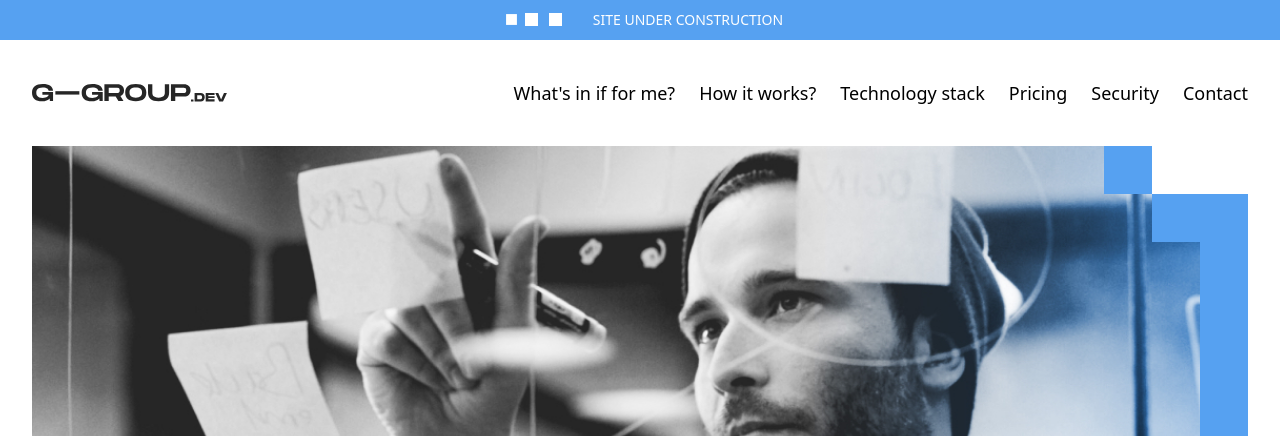
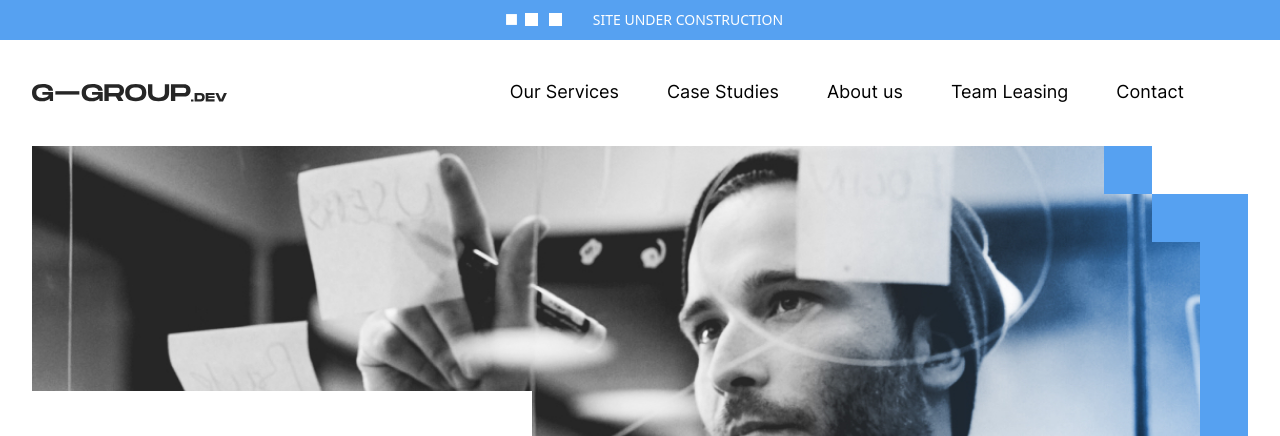
Before and after one commit to Fichtner21/g-group, a website built with webpack: page src/index.html in a window 1280 px wide. Shown: the top 436 px of the page. Built offline with nearby package versions, Linux system fonts and the light colour scheme.

Commit message:
ver before change remote to GG

```diff
--- a/src/css/style.css
+++ b/src/css/style.css
@@ -19,3 +19,11 @@ body {
   font-style: normal;
   font-display: swap;
 }
+
+@font-face {
+  font-family: 'Inter';
+  src: url("../fonts/Inter-Regular.ttf") format("truetype");
+  font-weight: 400;
+  font-style: normal;
+  font-display: swap;
+}
--- a/src/index.html
+++ b/src/index.html
@@ -3,13 +3,12 @@
   <head>
     <meta charset="UTF-8" />
     <meta name="viewport" content="width=device-width, initial-scale=1.0" />
-    <title>Starter Webpack-Tailwind-SCSS</title>
+    <title>G-GROUP.dev</title>
     <link rel="preconnect" href="https://fonts.googleapis.com">
     <link rel="preconnect" href="https://fonts.gstatic.com" crossorigin>
     <link href="https://fonts.googleapis.com/css2?family=Rajdhani:wght@300;400;500;600;700&display=swap" rel="stylesheet">
     <link rel="stylesheet" href="https://cdnjs.cloudflare.com/ajax/libs/font-awesome/5.15.1/css/all.min.css" integrity="sha512-+4zCK9k+qNFUR5X+cKL9EIR+ZOhtIloNl9GIKS57V1MyNsYpYcUrUeQc9vNfzsWfV28IaLL3i96P9sdNyeRssA==" crossorigin="anonymous" />
     <link href="https://fonts.googleapis.com/css2?family=Inter:wght@300;400;600;700;900&display=swap" rel="stylesheet">
-    <!-- <link href="http://fonts.cdnfonts.com/css/monument-extended" rel="stylesheet"> -->
     <script src="https://code.jquery.com/jquery-3.6.0.min.js" integrity="sha256-/xUj+3OJU5yExlq6GSYGSHk7tPXikynS7ogEvDej/m4=" crossorigin="anonymous"></script>
     <script async
     src="https://maps.googleapis.com/maps/api/js?key=AIzaSyD0gEk5ngA09DhJ1nPMEvW9rQHQ5MlSrhM&callback=initMap">
@@ -22,10 +21,10 @@
         <div class="text-sm text-white ml-4">SITE UNDER CONSTRUCTION</div>
       </div>
     </section>
-    <section class="bg-white" >
-      <nav class="mx-auto px-8 relative z-20 bg-white" id="header-menu">
-        <div class="container">
-          <div class="flex justify-between py-7">
+    <section class="bg-white">
+      <div class="container mx-auto pr-8">
+        <nav class="mx-auto px-8 relative z-20 bg-white" id="header-menu">
+          <div id="header-under" class="flex justify-between py-7 transition-all transform duration-300">
             <div>
               <!-- Website Logo -->
               <a href="#" class="flex items-center py-4">
@@ -56,24 +55,21 @@
               </a>
             </div>
             <!-- Primary Navbar items -->
-            <ul class="hidden lg:flex items-center">
-              <li class="ml-12">
-                <a href="#section_what" class="link text-blasck antialiased text-lg hover:border-b border-mainblue transition duration-300">What's in if for me?</a>
+            <ul class="hidden lg:flex items-center font-inter">
+              <li class="transition-all transform duration-300 border-transparent border-b-2 hover:border-bluemain ml-12">
+                <a href="#section_what" class="link text-black antialiased text-lg">Our Services</a>
               </li>
-              <li class="ml-6">
-                <a href="#section_how" class="link text-blasck antialiased text-lg hover:border-b border-mainblue transition duration-300">How it works?</a>
+              <li class="transition-all transform duration-300 border-transparent border-b-2 hover:border-bluemain ml-12">
+                <a href="#section_how" class="link text-black antialiased text-lg">Case Studies</a>
               </li>
-              <li class="ml-6">
-                <a href="#section_stack" class="link text-blasck antialiased text-lg hover:border-b border-mainblue transition duration-300">Technology stack</a>
+              <li class="transition-all transform duration-300 border-transparent border-b-2 hover:border-bluemain ml-12">
+                <a href="#section_stack" class="link text-black antialiased text-lg">About us</a>
               </li>
-              <li class="ml-6">
-                <a href="#section_pricing" class="link text-blasck antialiased text-lg hover:border-b border-mainblue transition duration-300">Pricing</a>
+              <li class="transition-all transform duration-300 border-transparent border-b-2 hover:border-bluemain ml-12">
+                <a href="#section_pricing" class="link text-black antialiased text-lg">Team Leasing</a>
               </li>
-              <li class="ml-6">
-                <a href="#section_security" class="link text-blasck antialiased text-lg hover:border-b border-mainblue transition duration-300">Security</a>
-              </li>
-              <li class="ml-6">
-                <a href="#section_contact" class="link text-blasck antialiased text-lg hover:border-b border-mainblue transition duration-300">Contact</a>
+              <li class="transition-all transform duration-300 border-transparent border-b-2 hover:border-bluemain ml-12">
+                <a href="#section_contact" class="link text-black antialiased text-lg">Contact</a>
               </li>
             </ul>
             <!-- Mobile menu button -->
@@ -121,13 +117,12 @@
               </li>
             </ul>
           </div>
-        </div>
-      </nav>
+        </nav>
+      </div>
       <div class="container mx-auto px-8 relative pb-28">
-        <!-- <div id="top-section"></div> -->
         <div class="relative top-img">
           <img src="./images/img1.jpg" class="min-w-full">
-          <div class="bg-white absolute bottom-12 -left-12 p-20 xl:max-w-px570">
+          <div class="bg-white absolute bottom-12 left-0 py-20 pr-20 xl:max-w-px500 font-inter">
             <div class="flex mb-8">
               <div class="bg-blackmain w-5 h-2"></div>
               <div class="bg-bluemain w-5 h-2"></div>
@@ -138,6 +133,12 @@
             <div class="text-xl mb-8">
               We are here to create tailor-made digital solutions for your business.
             </div>
+
+            <a href="" class="flex group">
+              <div class="bg-gradient-to-b from-lightblackbtn to-darkblackbtn text-white w-44 h-12 flex items-center pl-4">HIRE US</div>
+              <div class="text-white bg-bluemain flex items-center justify-center w-12 h-12"><i class="fas fa-arrow-right transition-all duration-300 transform group-hover:translate-x-1"></i></div>
+            </a>
+
           </div>
           <div class="absolute right-12 top-0 grid grid-cols-2">
             <div class="w-12 h-12 bg-bluemain" data-aos="fade-up" data-aos-delay="100"></div>
@@ -449,20 +450,20 @@
           <div class="bottom-img-right"></div>
         </div>
         <div class="grid grid-cols-3 mb-48">
-          <div>
+          <div data-aos="fade-right">
             <div class="mb-6">
               <div class="bg-bluemain h-30px w-30px"></div>
             </div>
             <div>We care about our<br> clients and our team.</div>
           </div>
-          <div class="text-center">
+          <div class="text-center" data-aos="fade-right" data-aos-delay="300">
             <div class="flex justify-center mb-6">
               <div class="bg-bluemain h-30px w-30px"></div>
               <div class="bg-bluemain h-30px w-30px ml-8"></div>
             </div>
             <div>We are flexible, cost-conscious<br> and ambitious.</div>
           </div>
-          <div class="">
+          <div class="" data-aos="fade-right" data-aos-delay="600">
             <div class="flex justify-end mb-6">
               <div class="bg-bluemain h-30px w-30px"></div>
               <div class="bg-bluemain h-30px w-30px ml-8"></div>
@@ -622,7 +623,7 @@
             <h3 class="font-monument text-white text-2xl mb-6">G-GROUP</h3>
             <div class="text-white">© Globe Group 2021. All rights reserved.</div>
             <a href="/" class="text-bluemain hover:underline">Privacy Policy</a>
-            <div class="flex py-4">
+            <div class="flex pt-12">
               <div class="text-2xl text-white text-opacity-80">
                 <a href="/">
                   <i class="fab fa-facebook-f"></i>
--- a/src/js/script.js
+++ b/src/js/script.js
@@ -12,10 +12,12 @@ import "../css/style.scss";
 
 import { Loader } from "@googlemaps/js-api-loader";
 
+// animation
 AOS.init({
   once: true
 });
 
+// smooth scroll
 const links = document.querySelectorAll(".link");
 
 for (const link of links) {
@@ -37,24 +39,28 @@ btn.addEventListener("click", () => {
 });
 
 // sticky menu desktop
-
 const header = document.getElementById('header-menu');
+const headerUnder = document.getElementById('header-under');
 
 function addClassHeader() {
   header.classList.add("fixed-menu");
   header.classList.remove("relative");
   header.parentNode.style.marginTop = `${header.offsetHeight}px`;
+  headerUnder.classList.add('mx-auto', 'px-8');
+  headerUnder.classList.remove('pr-8');
 }
 
 function removeClassHeader(){
   header.classList.remove("fixed-menu");
   header.classList.add("relative");
   header.parentNode.style.marginTop = 0;
+  headerUnder.classList.remove('mx-auto', 'px-8');
+  headerUnder.classList.add('pr-8');
 }
 
 window.addEventListener('scroll', function(){
   let getScrollposition = window.scrollY;
-  const mediaQuery = window.matchMedia('(min-width: 1024px)');
+  const mediaQuery = window.matchMedia('(min-width: 1px)');
 
   if(mediaQuery.matches){
     if(getScrollposition > 50){
@@ -65,6 +71,7 @@ window.addEventListener('scroll', function(){
   }
 });
 
+// highlight sections
 $(document).ready(function () {
   $(window).scroll(function (e) {
     // Our logic here
@@ -87,6 +94,7 @@ $(document).ready(function () {
   });
 });
 
+// footer date
 const dateDiv = document.getElementById("date");
 dateDiv.innerHTML = new Date().toLocaleTimeString('en-US', { hour12: true, hour: 'numeric', minute: 'numeric'}) + ' GMT+2';
 const dayDiv = document.getElementById("day");
@@ -98,35 +106,17 @@ if(hrs < 6 || hrs > 17){
   dayDiv.innerHTML = '<i class="fas fa-sun"></i>';
 }
 
+// google maps
 // API google => AIzaSyD0gEk5ngA09DhJ1nPMEvW9rQHQ5MlSrhM
 
 var map;
-
-// google.maps.event.addDomListener(window, "load", function () {
-//   map = new google.maps.Map(document.getElementById('map'), {
-//     center: {lat: 52.40688, lng: 16.92086},
-//     zoom: 16
-//   });
-
-
-// });
 
 const loader = new Loader({
   apiKey: "AIzaSyD0gEk5ngA09DhJ1nPMEvW9rQHQ5MlSrhM",
   version: "weekly",
 });
 
-
-
 loader.load().then(() => {
-  // map = new google.maps.Map(document.getElementById("map"), {
-  //   center: { lat: 52.40688, lng: 16.92086 },
-  //   zoom: 16,
-
-  // });
-
-  // console.log('MAP', map)
-
   const center = new google.maps.LatLng(52.40750, 16.92086);
   const map = new google.maps.Map(document.getElementById("map"), {
     zoom: 16,
@@ -153,31 +143,4 @@ loader.load().then(() => {
     icon: svgMarker,
     map: map,
   });
-
-  // const iconBase = "https://developers.google.com/maps/documentation/javascript/examples/full/images/";
-  // const iconBase = location.href + "src/images/";
-
-  // const icons = {
-  //   info: {
-  //     // icon: iconBase + "info-i_maps.png",
-  //     icon: iconBase + "skoda.png",
-  //   },
-  // }
-
-  // console.log('icons link =>', icons);
-
-  // const features = [
-  //   {
-  //     position: new google.maps.LatLng(52.40688, 16.92086),
-  //     type: "info",
-  //   },
-  // ];
-
-  // for (let i = 0; i < features.length; i++) {
-  //   const marker = new google.maps.Marker({
-  //     position: features[i].position,
-  //     icon: icons[features[i].type].icon,
-  //     map: map,
-  //   });
-  // }
 });
--- a/tailwind.config.js
+++ b/tailwind.config.js
@@ -44,6 +44,8 @@ module.exports = {
       blackmain: '#262626',
       graymain: '#7D7E7F',
       lightmain: '#E1EBF4',
+      lightblackbtn: '#545454',
+      darkblackbtn: '#262626',
     },
     spacing: {
       px: "1px",
@@ -510,6 +512,7 @@ module.exports = {
       0: "0rem",
       "104": "6.5rem",
       "256": "16rem",
+      "px500": "31.25rem",
       "px570": "35.625rem",
       xs: "20rem",
       sm: "24rem",
@@ -948,7 +951,7 @@ module.exports = {
     transitionDuration: ["responsive"],
     transitionProperty: ["responsive"],
     transitionTimingFunction: ["responsive"],
-    translate: ["responsive", "hover", "focus"],
+    translate: ["responsive", "hover", "focus", "group-hover"],
     userSelect: ["responsive"],
     verticalAlign: ["responsive"],
     visibility: ["responsive"],
```
